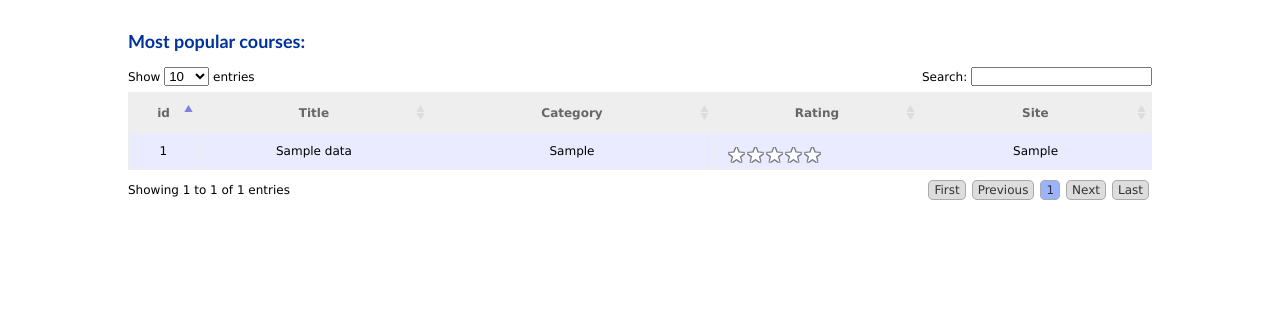
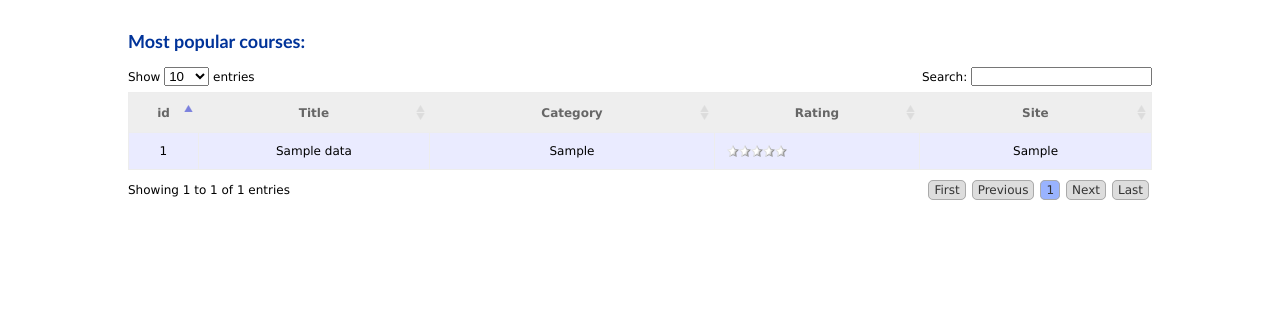
Before and after one commit to Vlad777/mit-stanford, a PHP site: page /index.php?do=starRating in a window 1280 px wide. Shown: the part 80-415 px from the top of the page. Run offline with PHP 8.4, Linux system fonts and the light colour scheme; data comes from the database, SQL or seed files in the repository; tables that the repository leaves empty hold one stand-in row (values such as "Sample post"); grey boxes marked "Sample" are stand-in pictures; data that the repository does not hold is empty; some libraries are stand-ins or nearby versions.

Commit message:
Yet another star rtating style (smaller stars)

```diff
--- a/template/starRating.css
+++ b/template/starRating.css
@@ -8,6 +8,25 @@
 
 
 
+
+
+.ratings_stars, .ratings_stars_static{
+    background: url('../images/star_ratings.png')0 0px;
+    float:      left;
+    height:     12px;
+    padding:    0px;
+    width:      12px;
+	margin:		0px;
+}
+
+.ratings_vote{
+    background: url('../images/star_ratings.png') 0 12px;
+}
+.ratings_over {
+    background: url('../images/star_ratings.png') 0 24px;
+}
+
+/*
 .ratings_stars, .ratings_stars_static{
     background: url('../images/Star-rating.png')0 0px;
     float:      left;
@@ -23,7 +42,7 @@
 .ratings_over {
     background: url('../images/Star-rating.png') 0 17px;
 }
-
+*/
 /*
 .ratings_stars, .ratings_stars_static{
     background: url('../images/star.gif')0 0px;
```
Also changed, not shown: images/star_ratings.png (added).
